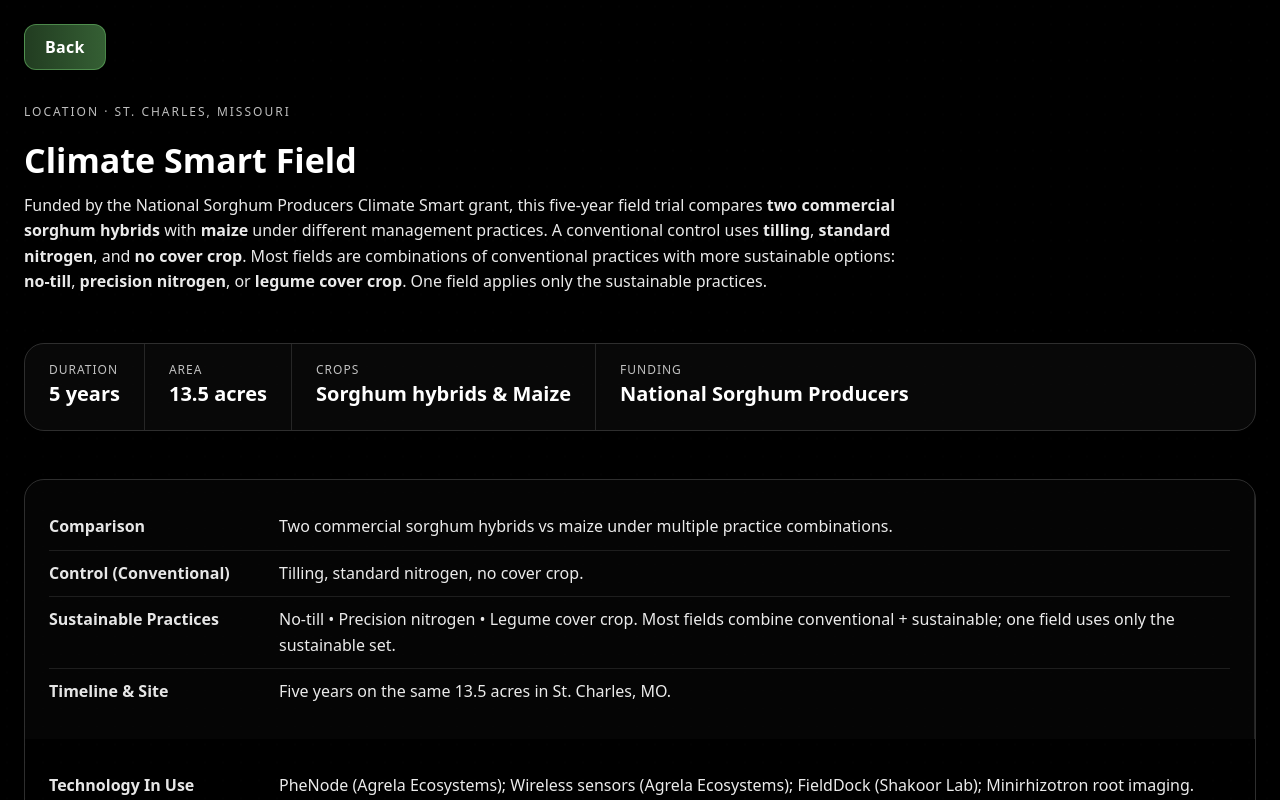
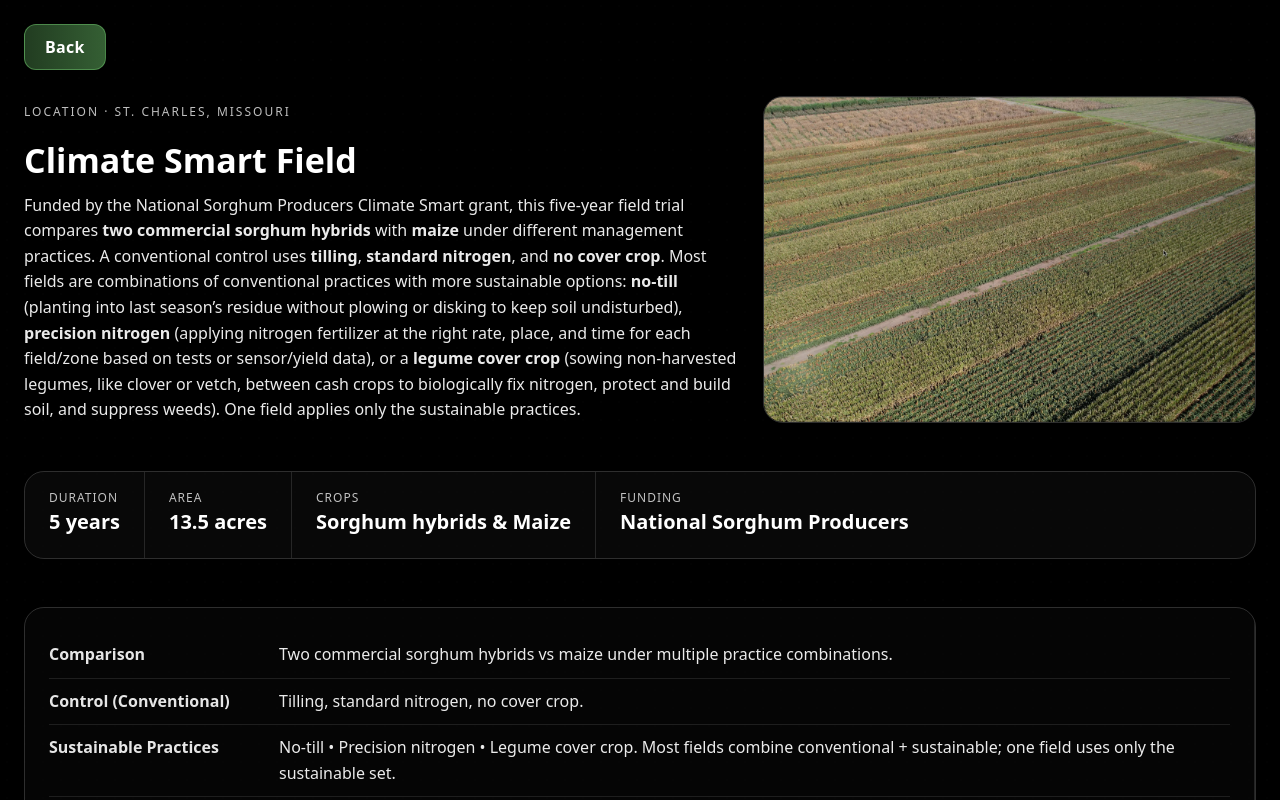
Before and after one commit to shakoorlab/fieldlab-website, a React (Vite) app: page /fields/climate-smart in a window 1280 px wide. Shown: the top 800 px of the page. Built offline with nearby package versions, Linux system fonts and the light colour scheme; a web font is replaced by a local one.

Commit message:
Panel component now features an image of the field being described

```diff
--- a/src/components/Fields/Climate_Smart/Panel.jsx
+++ b/src/components/Fields/Climate_Smart/Panel.jsx
@@ -10,6 +10,9 @@ import {
   Button,
 } from "@mui/material";
 import { useTheme } from "@mui/material/styles";
+
+// 🔸 Adjust this path to your asset if needed
+import ClimateSmartHero from "../../../assets/gallery/CS/CS1.webp";
 
 export default function ClimateSmartPanel() {
   const theme = useTheme();
@@ -134,8 +137,18 @@ export default function ClimateSmartPanel() {
       )}
 
       <Container>
-        {/* Header */}
-        <Stack spacing={{ xs: 1, md: 1.5 }} sx={{ mb: { xs: 4, md: 6 } }}>
+        {/* ===== Header + Side Image (equal height; image only on md+) ===== */}
+        <Box sx={{ mb: { xs: 4, md: 6 } }}>
+          <Box
+            sx={{
+              display: "grid",
+              gridTemplateColumns: { xs: "1fr", md: "1fr minmax(320px, 40%)" },
+              gap: { xs: 0, md: 3 },
+              alignItems: "stretch",
+            }}
+          >
+            {/* LEFT: Header content (unchanged descriptions) */}
+            <Stack spacing={{ xs: 1, md: 1.5 }}>
               <Typography
                 variant="overline"
                 sx={{ letterSpacing: 2, opacity: 0.75 }}
@@ -153,16 +166,57 @@ export default function ClimateSmartPanel() {
                   },
                 }}
               >
-            Funded by the National Sorghum Producers Climate Smart grant, this
-            five-year field trial compares <b>two commercial sorghum hybrids</b>{" "}
-            with <b>maize</b> under different management practices. A
-            conventional control uses <b>tilling</b>, <b>standard nitrogen</b>,
-            and <b>no cover crop</b>. Most fields are combinations of
-            conventional practices with more sustainable options: <b>no-till</b>
-            , <b>precision nitrogen</b>, or <b>legume cover crop</b>. One field
-            applies only the sustainable practices.
+                Funded by the National Sorghum Producers Climate Smart grant,
+                this five-year field trial compares{" "}
+                <b>two commercial sorghum hybrids</b> with <b>maize</b> under
+                different management practices. A conventional control uses{" "}
+                <b>tilling</b>, <b>standard nitrogen</b>, and{" "}
+                <b>no cover crop</b>. Most fields are combinations of
+                conventional practices with more sustainable options:{" "}
+                <b>no-till</b> (planting into last season’s residue without
+                plowing or disking to keep soil undisturbed),{" "}
+                <b>precision nitrogen</b> (applying nitrogen fertilizer at the
+                right rate, place, and time for each field/zone based on tests
+                or sensor/yield data), or a <b>legume cover crop</b> (sowing
+                non-harvested legumes, like clover or vetch, between cash crops
+                to biologically fix nitrogen, protect and build soil, and
+                suppress weeds). One field applies only the sustainable
+                practices.
               </Typography>
             </Stack>
+
+            {/* RIGHT: Responsive image (renders only on md+) */}
+            {isMdUp && (
+              <Box
+                sx={{
+                  position: "relative",
+                  borderRadius: 2,
+                  overflow: "hidden",
+                  border: "1px solid rgba(255,255,255,0.18)",
+                  minHeight: 120,
+                }}
+              >
+                <Box
+                  component="img"
+                  src={ClimateSmartHero}
+                  alt="Climate Smart field overview"
+                  loading="lazy"
+                  decoding="async"
+                  sx={{
+                    position: "absolute",
+                    inset: 0,
+                    width: "100%",
+                    height: "100%",
+                    objectFit: "cover",
+                    display: "block",
+                    backgroundColor: "rgba(255,255,255,0.04)",
+                  }}
+                />
+              </Box>
+            )}
+          </Box>
+        </Box>
+        {/* ===== End Header + Side Image ===== */}
 
         {/* Top stats bar (responsive) */}
         <Box
```
Lines whose indentation alone changed are shown as unchanged.
